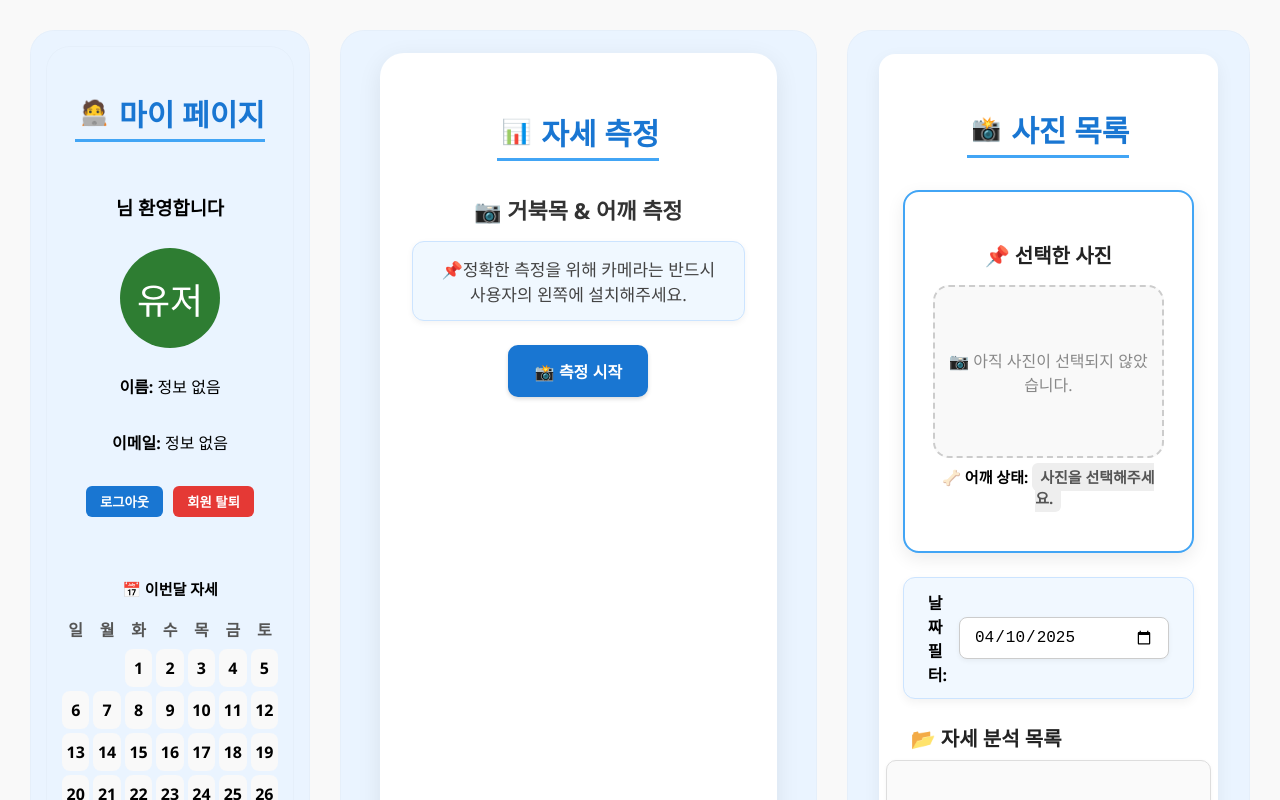
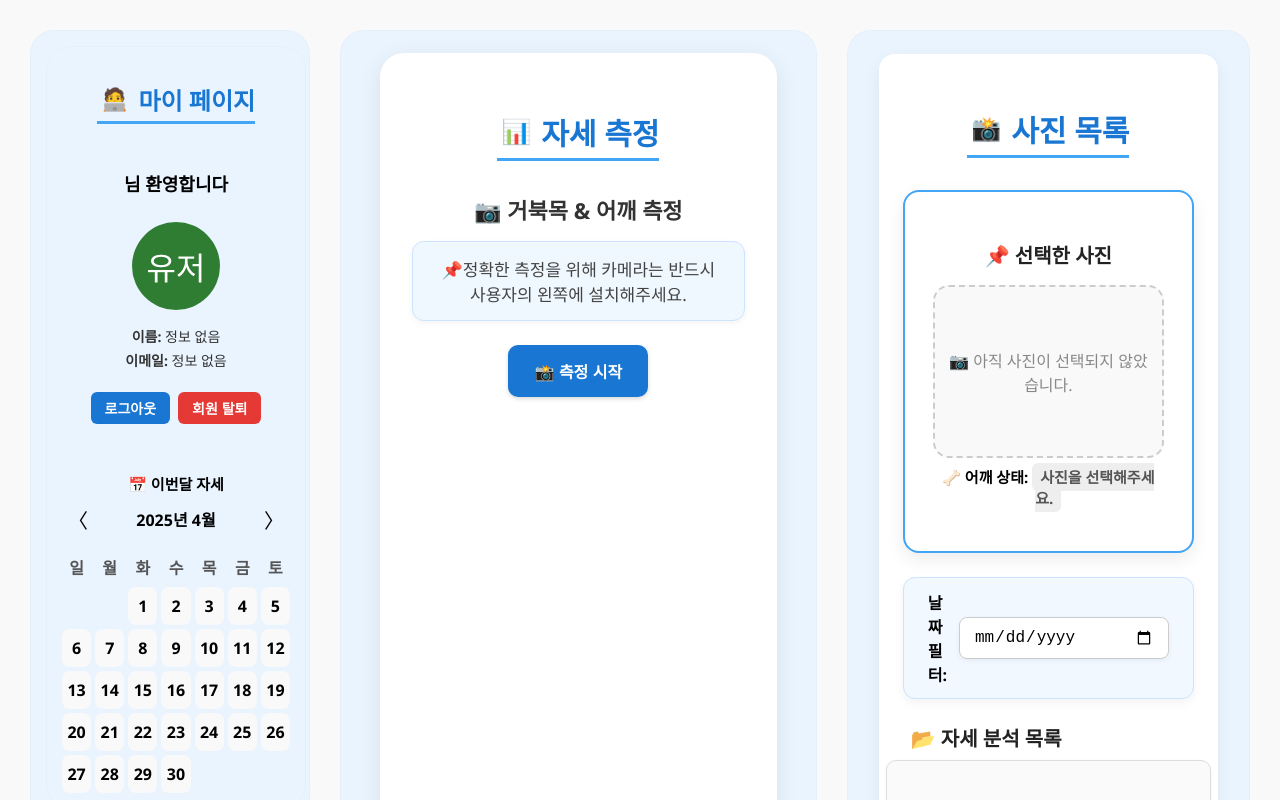
Before and after one commit to mj99k14/webcam-upgrade, a Vue app in the folder newfront/: page /myprofile in a window 1280 px wide. Shown: the top 800 px of the page. Built offline with nearby package versions, Linux system fonts and the light colour scheme.

Commit message:
달력변경

```diff
--- a/newfront/src/components/calendar/MiniCalendar.vue
+++ b/newfront/src/components/calendar/MiniCalendar.vue
@@ -1,5 +1,12 @@
 <template>
   <div class="calendar-wrapper">
+    <!-- 📅 월 이동 -->
+    <div class="calendar-header">
+      <button @click="prevMonth">〈</button>
+      <span>{{ year }}년 {{ month + 1 }}월</span>
+      <button @click="nextMonth">〉</button>
+    </div>
+
     <!-- 요일 헤더 -->
     <div class="calendar-grid header">
       <div v-for="day in daysOfWeek" :key="day" class="calendar-cell header-cell">
@@ -7,13 +14,13 @@
       </div>
     </div>
 
-    <!-- 날짜들 -->
+    <!-- 날짜 셀 -->
     <div class="calendar-grid body">
       <div
         v-for="(date, index) in paddedDates"
         :key="index"
         class="calendar-cell"
-        :class="{ empty: !date, selected: date === selectedDate }"
+        :class="getDateClass(date)"
         @click="date && emit('dateSelected', fullDate(date))"
       >
         {{ date }}
@@ -23,51 +30,99 @@
 </template>
 
 <script setup>
-import { computed } from 'vue'
+import { computed, ref, watch } from 'vue'
 
 const props = defineProps({
   selectedDate: String,
+  stats: Array // 📌 [{ date: '2025-04-16', status: 'bad' }, ...]
 })
 
 const emit = defineEmits(['dateSelected'])
 
-// ✅ 2025년 4월 기준
-const year = 2025
-const month = 3 // 3 = 4월 (0부터 시작)
+const today = new Date()
+const year = ref(today.getFullYear())
+const month = ref(today.getMonth())
 
 const daysOfWeek = ['일', '월', '화', '수', '목', '금', '토']
 
-// 📌 날짜 생성
-const daysInMonth = new Date(year, month + 1, 0).getDate()
-const firstDay = new Date(year, month, 1).getDay() // 4월 1일 요일 (0=일, 1=월 ...)
+const daysInMonth = computed(() => new Date(year.value, month.value + 1, 0).getDate())
+const firstDay = computed(() => new Date(year.value, month.value, 1).getDay())
 
-// 📌 앞에 빈 칸 + 날짜 배열
 const paddedDates = computed(() => {
-  const dates = Array(firstDay).fill(null)
-  for (let i = 1; i <= daysInMonth; i++) {
+  const dates = Array(firstDay.value).fill(null)
+  for (let i = 1; i <= daysInMonth.value; i++) {
     dates.push(i)
   }
   return dates
 })
 
-// ✅ 날짜를 '2025-04-03' 형식으로 포맷
-function fullDate(day) {
-  const m = (month + 1).toString().padStart(2, '0')
+const fullDate = (day) => {
+  if (!day) return ''
+  const m = (month.value + 1).toString().padStart(2, '0')
   const d = day.toString().padStart(2, '0')
-  return `${year}-${m}-${d}`
+  return `${year.value}-${m}-${d}`
+}
+
+// 📌 날짜 상태 클래스 (선택됨, good/bad)
+const getDateClass = (day) => {
+  if (!day) return 'empty'
+  const dateStr = fullDate(day)
+  const isSelected = dateStr === props.selectedDate
+
+  const statusItem = props.stats?.find(s => s.date === dateStr)
+  const statusClass = statusItem ? (statusItem.status === 'bad' ? 'bad' : 'good') : ''
+
+  return {
+    selected: isSelected,
+    [statusClass]: !!statusClass
+  }
+}
+
+// 📌 월 이동 함수
+const prevMonth = () => {
+  if (month.value === 0) {
+    month.value = 11
+    year.value -= 1
+  } else {
+    month.value -= 1
+  }
+}
+
+const nextMonth = () => {
+  if (month.value === 11) {
+    month.value = 0
+    year.value += 1
+  } else {
+    month.value += 1
+  }
 }
 </script>
 
 <style scoped>
 .calendar-wrapper {
   width: 100%;
+  text-align: center;
+}
+
+.calendar-header {
+  display: flex;
+  justify-content: space-between;
+  align-items: center;
+  margin-bottom: 12px;
+  font-weight: bold;
+}
+
+.calendar-header button {
+  background-color: transparent;
+  border: none;
+  font-size: 20px;
+  cursor: pointer;
 }
 
 .calendar-grid {
   display: grid;
   grid-template-columns: repeat(7, 1fr);
   gap: 4px;
-  text-align: center;
 }
 
 .calendar-cell {
@@ -79,7 +134,16 @@ function fullDate(day) {
 }
 
 .calendar-cell.selected {
-  background-color: #4caf50;
+  border: 2px solid #1976d2;
+}
+
+.calendar-cell.good {
+  background-color: #81c784; /* 초록 */
+  color: white;
+}
+
+.calendar-cell.bad {
+  background-color: #e57373; /* 빨강 */
   color: white;
 }
 
--- a/newfront/src/components/user/UserInfo.vue
+++ b/newfront/src/components/user/UserInfo.vue
@@ -1,13 +1,17 @@
 <template>
   <div class="card-wrapper">
+    <!-- 🔵 마이페이지 제목 -->
     <div class="section-title-wrapper">
-      <h2 class="section-title"><span class="emoji">🧑‍💻</span> 마이 페이지</h2>
+      <h2 class="section-title">
+        <span class="emoji">🧑‍💻</span> 마이 페이지
+      </h2>
     </div>
 
-    <h3>{{ user.name }} 님 환영합니다</h3>
+    <!-- 🔵 환영 메시지 -->
+    <h3 class="welcome">{{ user.name }} 님 환영합니다</h3>
 
-    <!-- ✅ 프로필 사진 or 이니셜 -->
-    <div class="user-avatar" v-if="!user.profile_image">
+    <!-- 🔵 프로필 이미지 또는 이니셜 -->
+    <div v-if="!user.profile_image" class="user-avatar">
       {{ user.name?.slice(0, 2) || '유저' }}
     </div>
     <img
@@ -17,22 +21,25 @@
       class="profile-img"
     />
 
-    <!-- ✅ 사용자 정보 -->
-    <p><strong>이름:</strong> {{ user.name || '정보 없음' }}</p>
-    <p><strong>이메일:</strong> {{ user.email || '정보 없음' }}</p>
+    <!-- 🔵 사용자 정보 -->
+    <div class="info-text">
+      <p><strong>이름:</strong> {{ user.name || '정보 없음' }}</p>
+      <p><strong>이메일:</strong> {{ user.email || '정보 없음' }}</p>
+    </div>
 
-    <!-- ✅ 버튼 -->
+    <!-- 🔵 버튼 그룹 -->
     <div class="button-group">
       <button class="logout" @click="$emit('logout')">로그아웃</button>
       <button class="delete" @click="$emit('deleteAccount')">회원 탈퇴</button>
     </div>
 
-    <!-- ✅ 캘린더 -->
+    <!-- 🔵 캘린더 -->
     <div class="calendar-section">
       <p class="calendar-title"><strong>📅 이번달 자세</strong></p>
       <MiniCalendar
         :stats="calendarStats"
-        @dateSelected="$emit('selectDate', $event)" />
+        @dateSelected="$emit('selectDate', $event)"
+      />
     </div>
   </div>
 </template>
@@ -53,25 +60,25 @@ const emit = defineEmits(['logout', 'deleteAccount', 'selectDate'])
 <style scoped>
 .card-wrapper {
   background-color: white;
-  padding: 24px;
+  padding: 28px 20px;
   border-radius: 16px;
   box-shadow: 0 6px 18px rgba(0, 0, 0, 0.06);
-  max-width: 600px;
-  margin: 0 auto 32px;
+  width: 100%;
+  min-width: 260px;
+  max-width: 320px;
   box-sizing: border-box;
   font-family: 'Segoe UI', sans-serif;
   text-align: center;
 }
 
-/* ✅ 제목 */
 .section-title-wrapper {
   display: flex;
   justify-content: center;
-  margin: 4px 0 20px;
+  margin-bottom: 16px;
 }
 
 .section-title {
-  font-size: 30px;
+  font-size: 24px;
   font-weight: 800;
   color: #1976d2;
   display: inline-flex;
@@ -82,64 +89,76 @@ const emit = defineEmits(['logout', 'deleteAccount', 'selectDate'])
 }
 
 .section-title .emoji {
-  font-size: 24px;
+  font-size: 22px;
   margin-bottom: 2px;
 }
 
-/* ✅ 아바타 */
-.user-avatar {
-  width: 100px;
-  height: 100px;
-  margin: 10px auto;
-  background-color: #2e7d32;
-  color: white;
+.welcome {
+  font-size: 18px;
+  font-weight: 600;
+  margin-bottom: 14px;
+}
+
+/* ✅ 프로필 */
+.user-avatar,
+.profile-img {
+  width: 88px;
+  height: 88px;
+  margin: 12px auto;
   border-radius: 50%;
-  font-size: 36px;
+  font-size: 32px;
   display: flex;
   align-items: center;
   justify-content: center;
 }
 
+.user-avatar {
+  background-color: #2e7d32;
+  color: white;
+}
+
 .profile-img {
-  width: 100px;
-  height: 100px;
   object-fit: cover;
-  border-radius: 50%;
-  margin: 10px 0;
+}
+
+/* ✅ 정보 텍스트 */
+.info-text p {
+  margin: 4px 0;
+  font-size: 14px;
+  color: #333;
 }
 
 /* ✅ 버튼 */
 .button-group {
   display: flex;
   justify-content: center;
-  gap: 10px;
-  margin: 16px 0;
+  gap: 8px;
+  margin: 18px 0 22px;
+}
+
+.logout, .delete {
+  padding: 6px 14px;
+  font-size: 14px;
+  font-weight: 600;
+  border-radius: 6px;
+  border: none;
+  cursor: pointer;
 }
 
 .logout {
   background-color: #1976d2;
   color: white;
-  border: none;
-  padding: 6px 14px;
-  border-radius: 6px;
-  cursor: pointer;
-  font-weight: 600;
 }
 
 .delete {
   background-color: #e53935;
   color: white;
-  border: none;
-  padding: 6px 14px;
-  border-radius: 6px;
-  cursor: pointer;
-  font-weight: 600;
 }
 
 /* ✅ 캘린더 */
 .calendar-section {
-  margin-top: 30px;
   text-align: center;
+  margin-top: 12px;
 }
 
 .calendar-title {
--- a/newfront/src/views/MyProfile.vue
+++ b/newfront/src/views/MyProfile.vue
@@ -8,7 +8,11 @@
           :calendarStats="calendarStats"
           @logout="logout"
           @deleteAccount="deleteAccount"
-          @selectDate="handleDateSelect"
+        />
+        <MiniCalendar
+          :selectedDate="selectedDate"
+          :stats="calendarStats"
+          @dateSelected="handleCalendarClick"
         />
         <UserSummary :photos="photos" />
       </div>
@@ -35,7 +39,6 @@
           :filteredPhotos="filteredPhotos"
           :mainPhotoId="null"
           :selectedPhoto="selectedPhoto"
-          v-model:selectedDate="selectedDate"
           :formatTime="formatTime"
           @showPhoto="showPhoto"
           @deletePhoto="deletePhoto"
@@ -51,21 +54,15 @@
     </div>
 
     <!-- ✅ 사진 모달 -->
-    <PhotoModal v-if="modalPhotoUrl" :photoUrl="modalPhotoUrl" @close="modalPhotoUrl = null" />
-
-    <!-- ✅ 날짜별 요약 모달 (여기 안에 있어야 함!) -->
-    <AngleTrendModal
-      v-if="showTrendModal"
-      :selectedDate="selectedDate"
-      @close="showTrendModal = false"
+    <PhotoModal
+      v-if="modalPhotoUrl"
+      :photoUrl="modalPhotoUrl"
+      @close="modalPhotoUrl = null"
     />
 
 
   </div>
 </template>
-
-
-
 <script>
 import axios from "axios";
 import { ref, onMounted, computed, watch } from "vue";
@@ -75,9 +72,7 @@ import UserSummary from '../components/user/UserSummary.vue';//  사용자 관
 import PhotoList from '../components/photo/PhotoList.vue';
 import PhotoModal from '../components/photo/PhotoModal.vue';// 사진 관련
 import MainPhotos from '../components/measure/Mainphotos.vue';// 측정 관련
-import SummaryStats from '../components/report/SummaryStats.vue';//  리포트  report
-import AngleTrendModal from '../components/report/AngleTrendModal.vue'
-
+import SummaryStats from '../components/report/SummaryStats.vue';//  리포트
 
 export default {
   components: {
@@ -87,7 +82,7 @@ export default {
     SummaryStats,
     UserSummary,
     PhotoModal,
-    AngleTrendModal
+
 
   },
   setup() {
@@ -102,14 +97,6 @@ export default {
     const worstPhoto = ref(null);
     const bestFrameUrl = ref(null);
     const worstFrameUrl = ref(null);
-
-    const showTrendModal = ref(false); // ✅ 모달 상태 관리
-
-    const handleDateSelect = (date) => {
-      selectedDate.value = date;
-      showTrendModal.value = true; // ✅ 클릭하면 모달 띄움!
-    };
-
 
     const openModal = (url) => modalPhotoUrl.value = url;
 
@@ -323,11 +310,9 @@ export default {
   fetchLatestPosture,
   bestFrameUrl,
   worstFrameUrl,
-      handleDateSelect,
-      showTrendModal,
-      selectedDate,
-      handleDateSelect,
+
 };
+
   }
 };
 </script>
```
Also changed, not shown: newfront/src/api.js (+12 -0 lines), newfront/src/components/report/AngleTrendChart.vue (deleted, +0 -73 lines), newfront/src/components/report/AngleTrendModal.vue (deleted, +0 -109 lines). Lines whose indentation alone changed are shown as unchanged.
